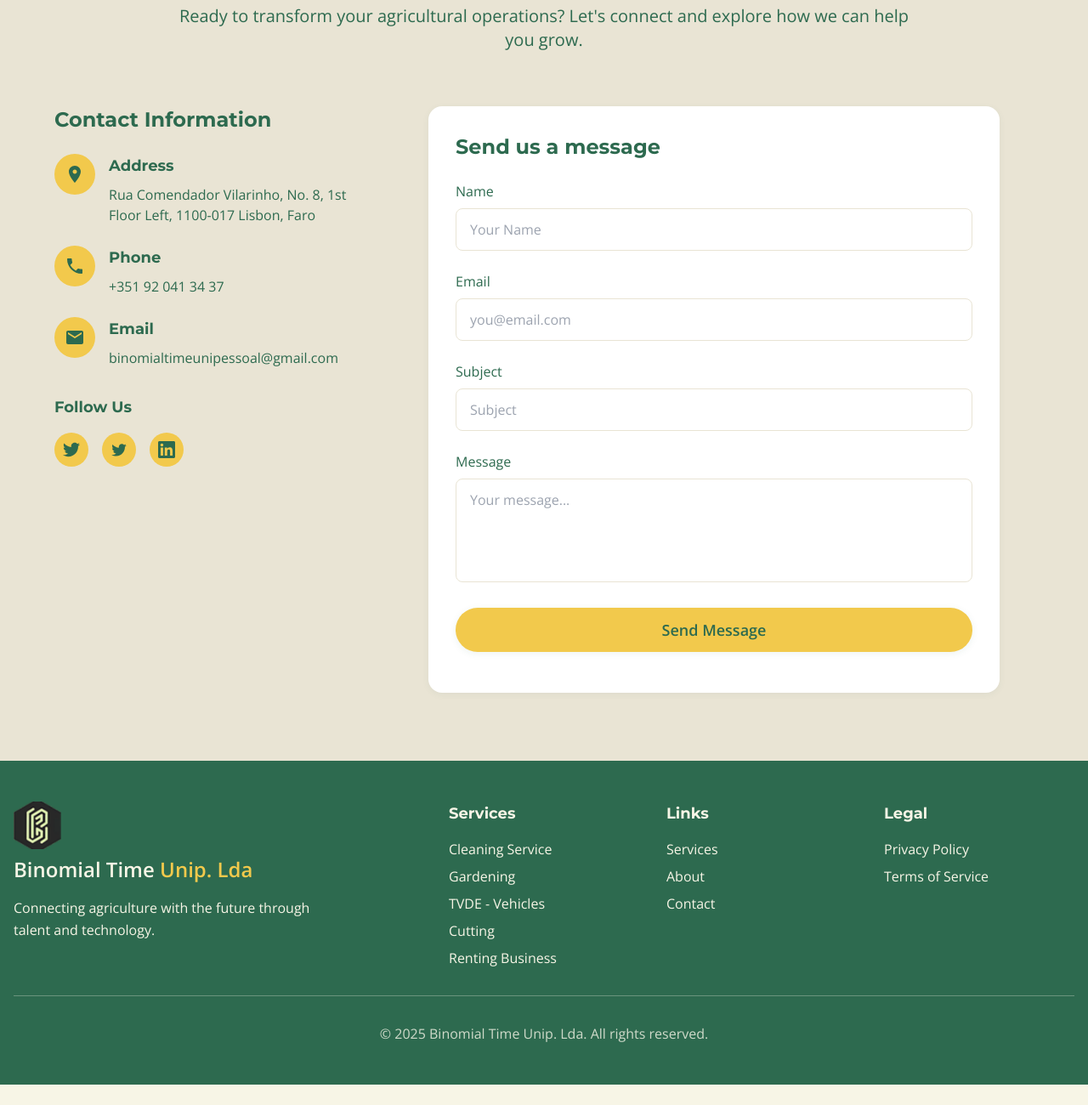
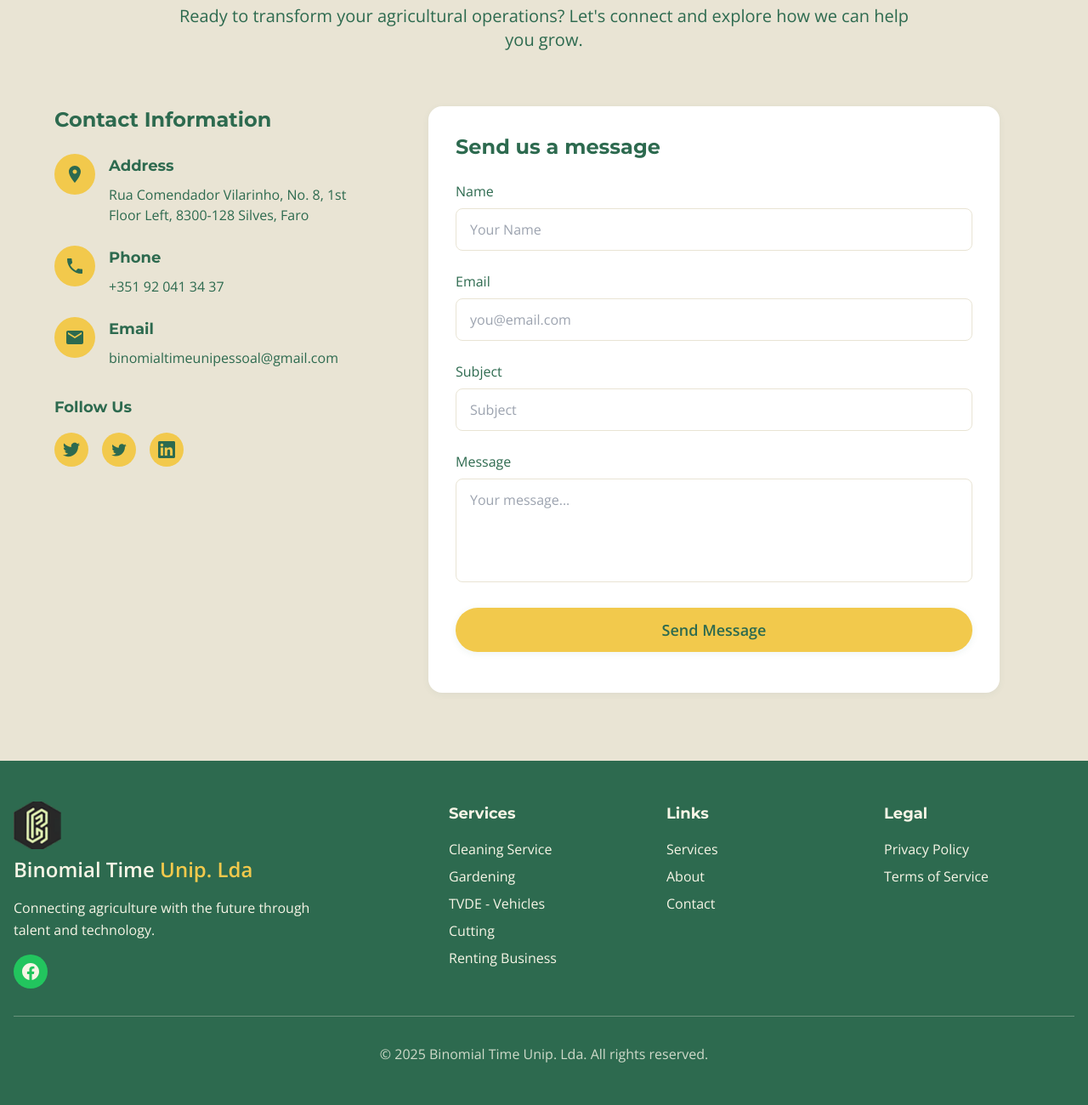
Before and after one commit to prabesh-regmi/agri-recruit, a website: page index.html in a window 1280 px wide. Shown: the part 3576-4876 px from the top of the page at 85% size. Before the commit the page ends 4852 px from the top, so only its background shows below. Drawn offline with nearby package versions, Linux system fonts and the light colour scheme.

Commit message:
add social media links and update postal code

```diff
--- a/index.html
+++ b/index.html
@@ -504,7 +504,10 @@
             />
             <div class="p-5 text-center">
               <h2 class="text-xl font-bold text-gray-800">KAMAL UDDIN</h2>
-              <span class="text-gray-500 inline-block rounded-full mb-2 bg-forest-green text-sm px-3 py-0.5 text-white shadow-lg block">CEO & Founder</span>
+              <span
+                class="text-gray-500 inline-block rounded-full mb-2 bg-forest-green text-sm px-3 py-0.5 text-white shadow-lg block"
+                >CEO & Founder</span
+              >
               <p
                 class="text-sm text-gray-600"
                 data-en="Kamal Uddin leads Binomial Times with a focus on providing reliable, hands-on labor across Portugal in sectors like construction, agriculture, cleaning, and transport."
@@ -774,10 +777,10 @@
                     Address
                   </h4>
                   <p
-                    data-en="Rua Comendador Vilarinho, No. 8, 1st Floor Left, 1100-017 Lisbon, Faro"
-                    data-pt="Rua Comendador Vilarinho, Nº 8, 1º Es 1100-017 Lisboa Faro"
+                    data-en="Rua Comendador Vilarinho, No. 8, 1st Floor Left, 8300-128 Silves, Faro"
+                    data-pt="Rua Comendador Vilarinho, Nº 8, 1º Es 8300-128 Silves, Faro"
                   >
-                    Rua Comendador Vilarinho, Nº 8, 1º Es 1100-017 Lisboa Faro
+                    Rua Comendador Vilarinho, Nº 8, 1º Es 8300-128 Silves, Faro
                   </p>
                 </div>
               </div>
@@ -1069,6 +1072,17 @@
               Connecting agriculture with the future through talent and
               technology.
             </p>
+            <a
+              href="https://www.facebook.com/share/18rVP4RFuu/"
+              class="inline-flex items-center justify-center w-10 h-10 bg-green-500 rounded-full text-white hover:bg-green-600 transition-colors mt-4"
+              target="_blank"
+            >
+              <svg class="w-5 h-5" fill="currentColor" viewBox="0 0 24 24">
+                <path
+                  d="M24 12.073c0-6.627-5.373-12-12-12s-12 5.373-12 12c0 5.99 4.388 10.954 10.125 11.854v-8.385H7.078v-3.47h3.047V9.43c0-3.007 1.792-4.669 4.533-4.669 1.312 0 2.686.235 2.686.235v2.953H15.83c-1.491 0-1.956.925-1.956 1.874v2.25h3.328l-.532 3.47h-2.796v8.385C19.612 23.027 24 18.062 24 12.073z"
+                />
+              </svg>
+            </a>
           </div>
 
           <div>
--- a/package.json
+++ b/package.json
@@ -1,6 +1,7 @@
 {
   "scripts": {
-    "build:css": "tailwindcss -i ./assets/css/custom-style.css -o ./assets/css/custom-style.build.css --minify"
+    "build:css": "tailwindcss -i ./assets/css/custom-style.css -o ./assets/css/custom-style.build.css --minify",
+    "watch:css": "tailwindcss -i ./assets/css/custom-style.css -o ./assets/css/custom-style.build.css --watch"
   },
   "devDependencies": {
     "autoprefixer": "^10.4.21",
```
Also changed, not shown: assets/css/custom-style.build.css.
